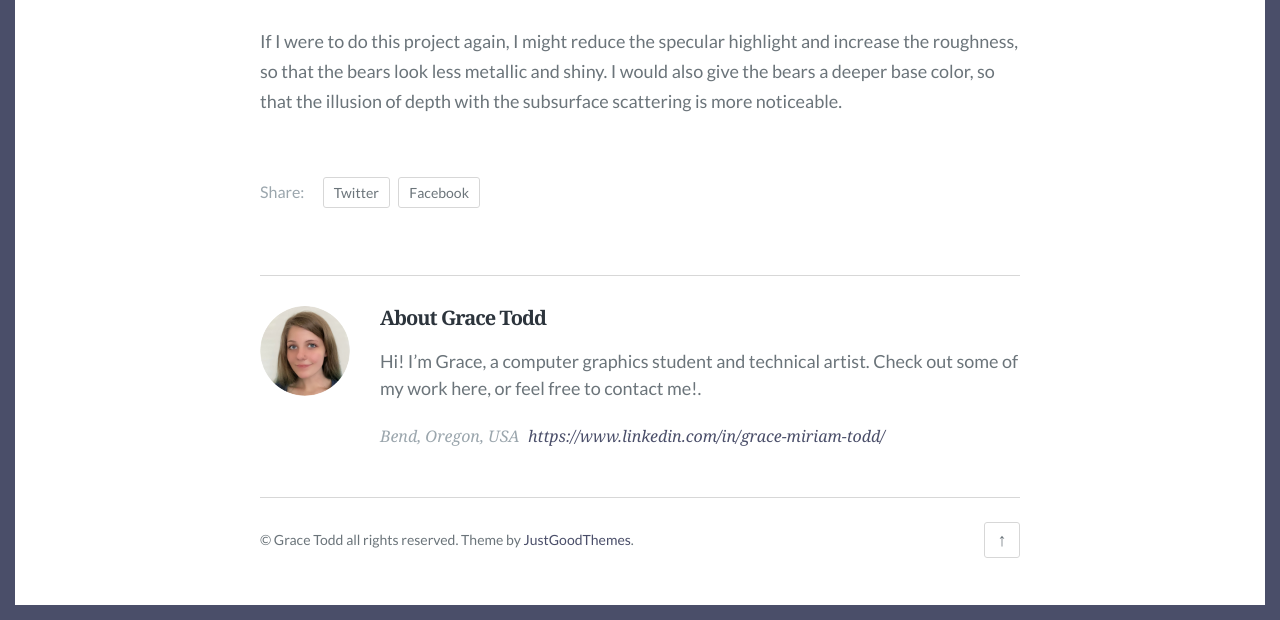
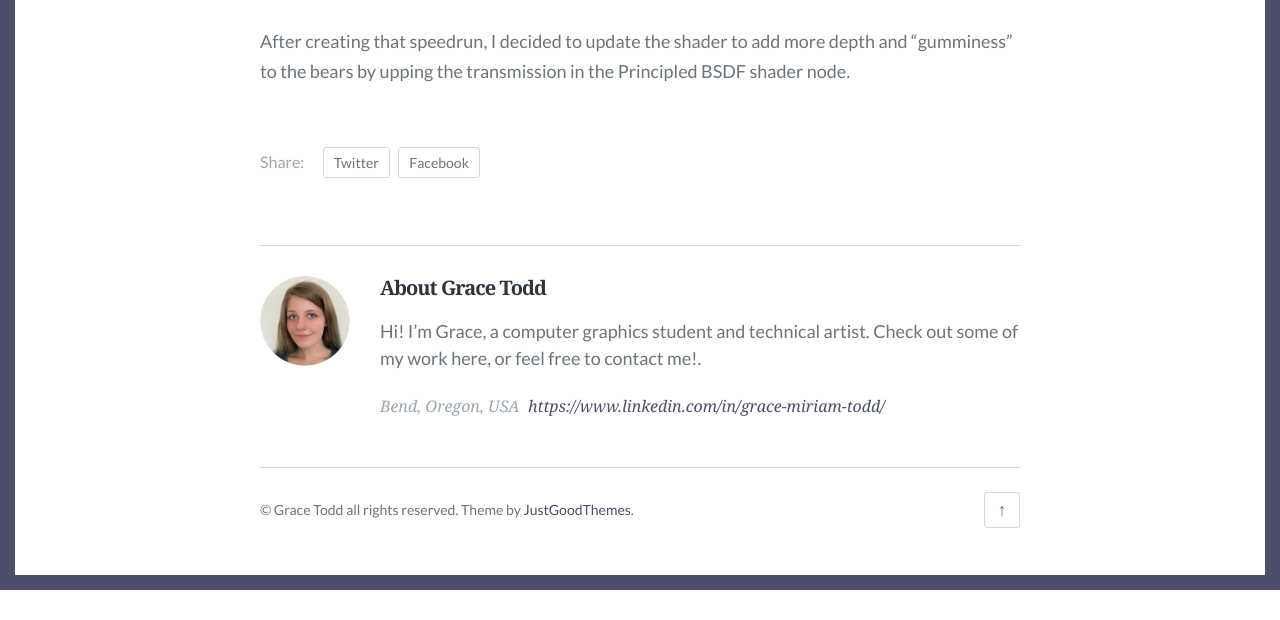
Before and after one commit to toddgr/toddgr.github.io, a Jekyll site: the page built from _posts/2024-04-16-gummy-bears.md, in a window 1280 px wide and 900 px high, scrolled down 1471 px, cut to the strip 280-900 px from the top of the window. Built offline with Jekyll 4.4.1, drawn with Linux system fonts in a browser that asks for light colours; after the commit the page ends 2341 px from its top, so only the background shows below that.

```diff
--- a/_posts/2024-04-16-gummy-bears.md
+++ b/_posts/2024-04-16-gummy-bears.md
@@ -17,4 +17,4 @@ Here's a speed run of my process:
 
 <iframe width="560" height="315" src="https://www.youtube.com/embed/xUelm7gPRSw?si=L6Lrf-LlOIfUYUtT" title="YouTube video player" frameborder="0" allow="accelerometer; autoplay; clipboard-write; encrypted-media; gyroscope; picture-in-picture; web-share" referrerpolicy="strict-origin-when-cross-origin" allowfullscreen></iframe>
 
-If I were to do this project again, I might reduce the specular highlight and increase the roughness, so that the bears look less metallic and shiny. I would also give the bears a deeper base color, so that the illusion of depth with the subsurface scattering is more noticeable.
+ After creating that speedrun, I decided to update the shader to add more depth and "gumminess" to the bears by upping the transmission in the Principled BSDF shader node.
```
Also changed, not shown: projects.md (+5 -5 lines).
